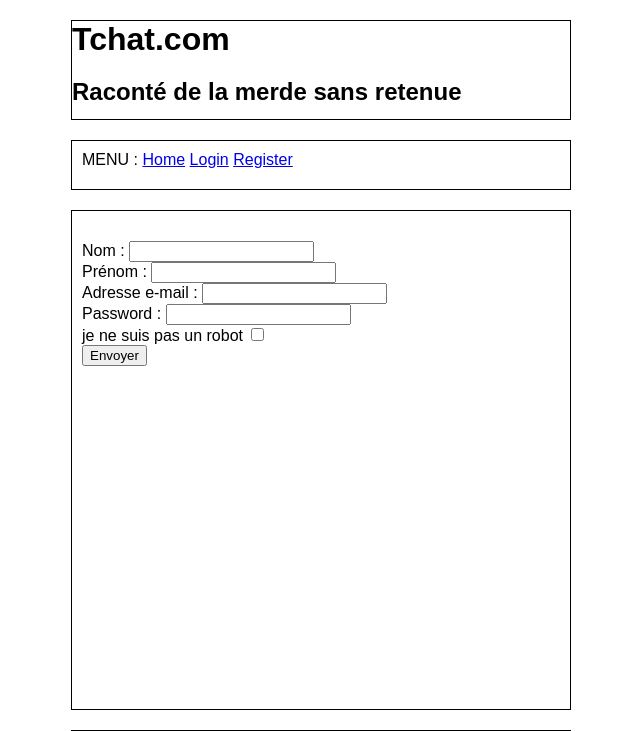
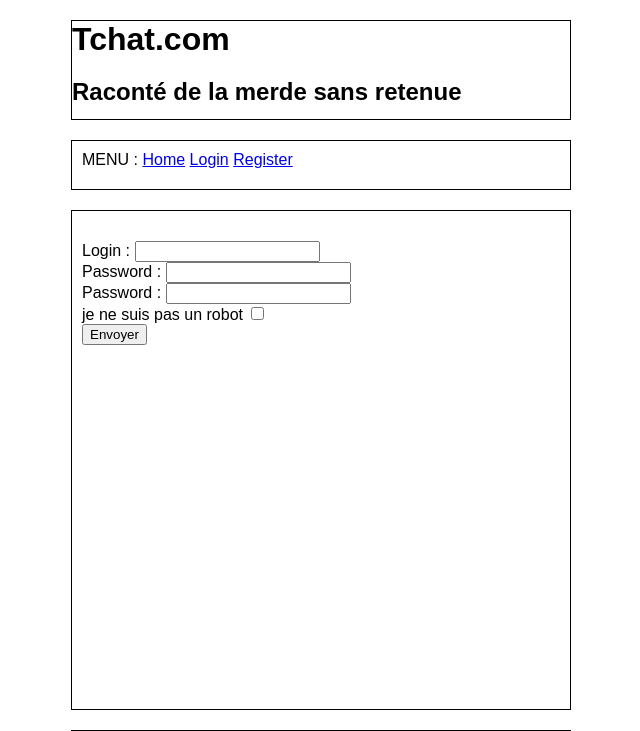
Before and after one commit to zzpapy/tchat, a PHP site: page /index.php?page=register in a window 1280 px wide. Shown: the top 731 px of the page, without its empty margins (319-959 px from the left). Run offline with PHP 8.4, Linux system fonts and the light colour scheme.

Commit message:
register

```diff
--- a/views/register.phtml
+++ b/views/register.phtml
@@ -2,28 +2,23 @@
 	<form method="post">
 	    	<!-- Nom -->
     	<div>
-    		<label for="aliasnom">Nom :</label>
-    		<input id="aliasnom" type="text" name="nom" placeholder=""/>
+    		<label for="aliaslogin">Login :</label>
+    		<input id="aliaslogin" type="text" name="login" required/>
 		</div>
 		<!-- Prénom -->
 		<div>
-	    		<label for="aliasprenom">Prénom :</label>
-	    		<input id="aliasprenom" type="text" name="prenom" placeholder=""/>
-		</div>
-		<!-- e-mail -->
-		<div>
-			<label for="aliasemail">Adresse e-mail :</label>
-				<input id="aliasemail" type="text" name="email" placeholder=""/>
+	    		<label for="aliaspassword">Password :</label>
+	    		<input id="aliaspassword" type="password" name="password" required/>
 		</div>
 			<!-- password -->
 		<div>
-				<label for="aliasmdp">Password :</label>
-			    <input id="aliasmdp" type="password" name="mdp"/>
+				<label for="aliaspassword2">Password :</label>
+			    <input id="aliaspassword2" type="password" name="password2"  required/>
 		</div>
 		<!-- checkbox -->
 			<div>
 			<label for="aliasvalid">je ne suis pas un robot</label>
-			<input id="aliasvalid" type="checkbox" name="valid" value="1">
+			<input id="aliasvalid" type="checkbox" name="robot">
 		</div>
 		<!-- valid -->
 		<div>
```
